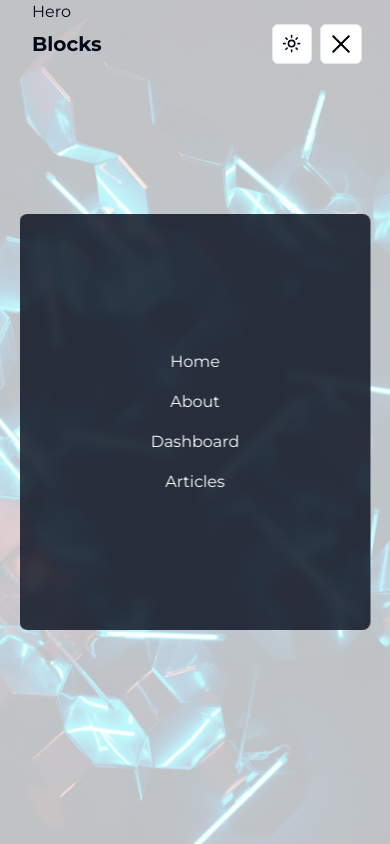
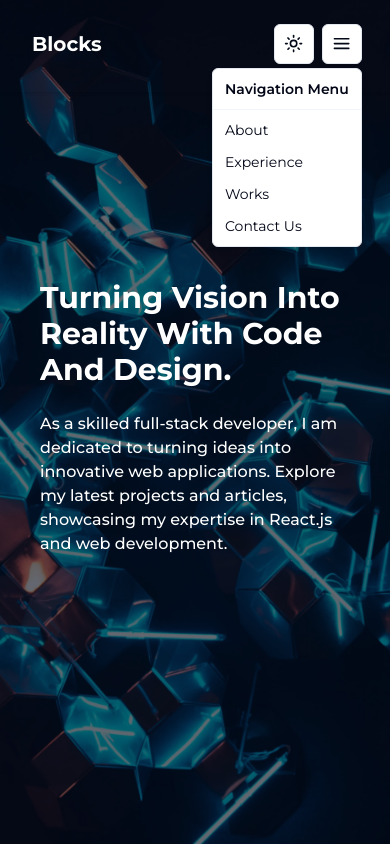
Before and after one commit to Avijit-Sarkar/blocks, a Next.js app: page / in a window 390 px wide. Both pictures are taken after a click on the button 341 px from the left and 44 px from the top of the page. Shown: the top 844 px of the page. Built offline with nearby package versions, Linux system fonts and the light colour scheme.

Commit message:
completed the banner and the navbar

```diff
--- /dev/null
+++ b/src/components/AnimatedText.js
@@ -0,0 +1,56 @@
+"use client";
+
+import React from "react";
+import { motion } from "framer-motion";
+
+const quote = {
+  initial: {
+    opacity: 1,
+  },
+  animate: {
+    opacity: 1,
+    transition: {
+      delay: 0.5,
+      staggerChildren: 0.08,
+    },
+  },
+};
+
+const singleWord = {
+  initial: {
+    opacity: 0,
+    y: 50,
+  },
+  animate: {
+    opacity: 1,
+    y: 0,
+    transition: {
+      duration: 1,
+    },
+  },
+};
+
+const AnimatedText = ({ text, className = "" }) => {
+  return (
+    <div className="w-full mx-auto py-2 flex items-center justify-center text-center overflow-hidden sm:py-0">
+      <motion.h1
+        className={`inline-block w-full text-white dark:text-light font-bold capitalize text-8xl ${className}`}
+        variants={quote}
+        initial="initial"
+        animate="animate"
+      >
+        {text.split(" ").map((word, index) => (
+          <motion.span
+            key={word + "-" + index}
+            className="inline-block"
+            variants={singleWord}
+          >
+            {word}&nbsp;
+          </motion.span>
+        ))}
+      </motion.h1>
+    </div>
+  );
+};
+
+export default AnimatedText;
--- /dev/null
+++ b/src/components/Banner.tsx
@@ -0,0 +1,29 @@
+import AnimatedText from "./AnimatedText";
+function Banner() {
+  return (
+    <>
+      <main className="flex items-center text-white w-full min-h-screen dark:text-light">
+        <div className="w-full h-full inline-block z-0 bg-light  p-2 xl:p-24 lg:p-16 md:p-12 sm:p-8">
+          {/* dark:bg-dark/70 */}
+          <div className="flex items-center justify-between w-full lg:flex-col">
+            <div className=" flex flex-col items-center self-center w-full md:text-center">
+              <AnimatedText
+                text="Turning Vision Into Reality With Code And Design."
+                className=" !text-left xl:!text-5xl md:!text-center lg:!text-6xl md:!text-5xl !text-3xl"
+              />
+              <span className="hidden md:flex mt-5 mb-8 mx-auto h-0.5 w-20 bg-white"></span>
+              <p className="my-4 text-base font-medium lg:px-5 ">
+                As a skilled full-stack developer, I am dedicated to turning
+                ideas into innovative web applications. Explore my latest
+                projects and articles, showcasing my expertise in React.js and
+                web development.
+              </p>
+            </div>
+          </div>
+        </div>
+      </main>
+    </>
+  );
+}
+
+export default Banner;
--- a/src/components/Hero.tsx
+++ b/src/components/Hero.tsx
@@ -1,10 +1,11 @@
-/* eslint-disable @next/next/no-img-element */
+import Banner from "./Banner";
+
 const Hero = () => {
   return (
     <section className="flex z-10 min-h-screen bg-[url('/img/pro-bg.webp')] bg-no-repeat bg-cover bg-center w-full max-h-screen ">
-      <div className="dark:bg-dark/80 bg-white/75 w-full max-h-screen">
+      <div className="dark:bg-dark/80 bg-dark/60 w-full max-h-screen">
         <div className="container max-w-7xl mx-auto h-full ">
-          <div>Hero</div>
+          <Banner />
         </div>
       </div>
     </section>
--- a/src/components/MobileNav.tsx
+++ b/src/components/MobileNav.tsx
@@ -1,98 +1,63 @@
 "use client";
 
-import { useState } from "react";
-import { motion } from "framer-motion";
-import { useRouter } from "next/navigation";
+import {
+  DropdownMenu,
+  DropdownMenuContent,
+  DropdownMenuItem,
+  DropdownMenuLabel,
+  DropdownMenuSeparator,
+  DropdownMenuTrigger,
+} from "@/components/ui/Dropdown-menu";
+import { Button } from "./ui/Button";
+import { AlignJustify, X } from "lucide-react";
+import { cn } from "@/lib/utils";
 import Link from "next/link";
-import { Button } from "./ui/Button";
-
-const CustomMobileLink = ({ href, title, className = "", toggle }: any) => {
-  const router = useRouter();
-
-  const handleClick = () => {
-    toggle();
-    router.push(href);
-  };
-
-  return (
-    <Link
-      href={href}
-      className={`${className} relative group text-white  my-2`}
-      onClick={handleClick}
-    >
-      {title}
-    </Link>
-  );
-};
 
 const MobileNav = () => {
-  const [isOpen, setIsOpen] = useState<boolean>(false);
-  const [fix, setFix] = useState<boolean>(false);
-
-  const handleClick = () => {
-    setIsOpen(!isOpen);
+  const handleScroll = (e: React.MouseEvent<HTMLAnchorElement, MouseEvent>) => {
+    // first prevent the default behavior
+    e.preventDefault();
+    // get the href and remove everything before the hash (#)
+    const href = e.currentTarget.href;
+    const targetId = href.replace(/.*\#/, "");
+    // get the element by id and use scrollIntoView
+    const elem = document.getElementById(targetId);
+    elem?.scrollIntoView({
+      behavior: "smooth",
+    });
   };
-
   return (
-    <div>
-      <Button
-        variant="outline"
-        className="flex-col px-2 ml-2 justify-center items-center self-center md:hidden flex "
-        onClick={handleClick}
-      >
-        <span
-          className={`bg-black dark:bg-white block transition-all duration-300 ease-out h-0.5 w-6 rounded-sm ${
-            isOpen ? "rotate-45 translate-y-1" : "-translate-y-0.5"
-          }`}
-        ></span>
-        <span
-          className={`bg-black dark:bg-white block transition-all duration-300 ease-out h-0.5 w-6 rounded-sm my-0.5 ${
-            isOpen ? "opacity-0" : "opacity-100"
-          }`}
-        ></span>
-        <span
-          className={`bg-black dark:bg-white block transition-all duration-300 ease-out h-0.5 w-6 rounded-sm ${
-            isOpen ? "-rotate-45 -translate-y-1" : "translate-y-0.5"
-          }`}
-        ></span>
-      </Button>
-      {isOpen ? (
-        <motion.div
-          initial={{ scale: 0, opacity: 0, x: "-50%", y: "-50%" }}
-          animate={{ scale: 1, opacity: 1 }}
-          className="min-w-[90vw] sm:flex md:hidden flex-col z-30 justify-between items-center fixed top-1/2 left-1/2 -translate-x-1/2 -translate-y-1/2 bg-dark/80 dark:bg-white/30  rounded-lg backdrop-blur-sm py-32"
-        >
-          <nav className="flex items-center flex-col justify-center">
-            <CustomMobileLink
-              href="/"
-              title="Home"
-              className=""
-              toggle={handleClick}
-            />
-            <CustomMobileLink
-              href="/#about"
-              title="About"
-              className=""
-              toggle={handleClick}
-            />
-
-            <CustomMobileLink
-              href="/admin/dashboard"
-              title="Dashboard"
-              className=""
-              toggle={handleClick}
-            />
-
-            <CustomMobileLink
-              href="/articles"
-              title="Articles"
-              className=""
-              toggle={handleClick}
-            />
-          </nav>
-        </motion.div>
-      ) : null}
-    </div>
+    <DropdownMenu>
+      <DropdownMenuTrigger asChild>
+        <Button variant="outline" className="ml-2" size="icon">
+          <AlignJustify className="h-[1.2rem] w-[1.2rem] " />
+        </Button>
+      </DropdownMenuTrigger>
+      <DropdownMenuContent align="end">
+        <DropdownMenuLabel>Navigation Menu</DropdownMenuLabel>
+        <DropdownMenuSeparator />
+        <DropdownMenuItem>
+          <Link onClick={handleScroll} href="/#about">
+            About
+          </Link>
+        </DropdownMenuItem>
+        <DropdownMenuItem>
+          <Link onClick={handleScroll} href="/#experience">
+            Experience
+          </Link>
+        </DropdownMenuItem>
+        <DropdownMenuItem>
+          <Link onClick={handleScroll} href="/#works">
+            Works
+          </Link>
+        </DropdownMenuItem>
+        <DropdownMenuItem>
+          <Link onClick={handleScroll} href="/#contact">
+            Contact Us
+          </Link>
+        </DropdownMenuItem>
+      </DropdownMenuContent>
+    </DropdownMenu>
   );
 };
 
--- a/src/components/NavBar.tsx
+++ b/src/components/NavBar.tsx
@@ -43,16 +43,16 @@ const NavBar = () => {
 
   return (
     <header
-      className={`fixed -top-1 inset-x-0 h-fit z-[50] py-2 ${
+      className={`fixed -top-1 shadow inset-x-0 h-fit z-[50] py-2 ${
         fix
-          ? "dark:bg-dark/50 bg-white/10 transition-all duration-[0.3s] ease-in-out backdrop-blur-sm"
-          : "bg-transparent"
+          ? "dark:bg-dark/50 bg-white text-dark dark:text-white transition-all duration-[0.3s] ease-in-out backdrop-blur-sm"
+          : "bg-transparent text-white"
       }`}
     >
       <div className="container max-w-7xl h-full mx-auto flex flex-wrap p-5 flex-row items-center justify-between">
         <Link
           href="/"
-          className="flex title-font  font-bold items-center text-dark dark:text-white mb-0"
+          className="flex title-font  font-bold items-center  mb-0"
         >
           <span className="ml-3 text-xl">Blocks</span>
         </Link>
@@ -85,7 +85,7 @@ const NavBar = () => {
             Contact Us
           </Link>
         </nav>
-        <div className="inline-flex items-center mt-0 mr-2">
+        <div className="inline-flex text-dark dark:text-white items-center mt-0 mr-2">
           <ModeToggle />
           <MobileNav />
         </div>
--- a/tailwind.config.js
+++ b/tailwind.config.js
@@ -1,12 +1,7 @@
 /** @type {import('tailwindcss').Config} */
 module.exports = {
   darkMode: ["class"],
-  content: [
-    "./pages/**/*.{ts,tsx}",
-    "./components/**/*.{ts,tsx}",
-    "./app/**/*.{ts,tsx}",
-    "./src/**/*.{ts,tsx}",
-  ],
+  content: ["./src/app/**/*.{ts,tsx}", "./src/components/**/*.{ts,tsx}"],
   theme: {
     container: {
       center: true,
```
